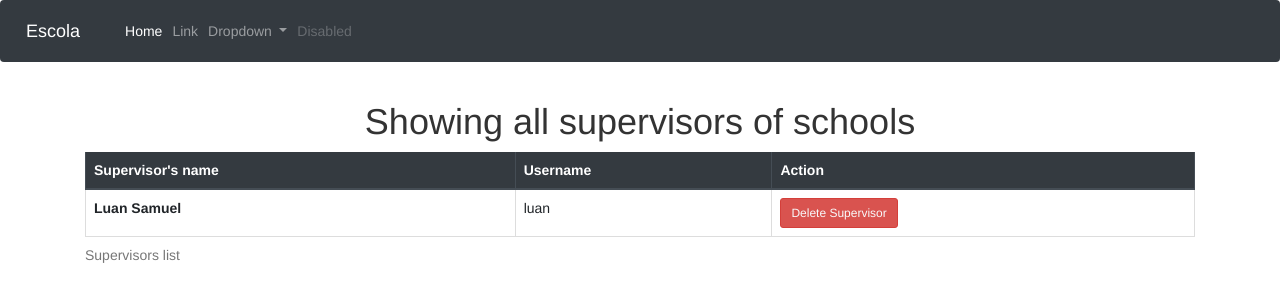
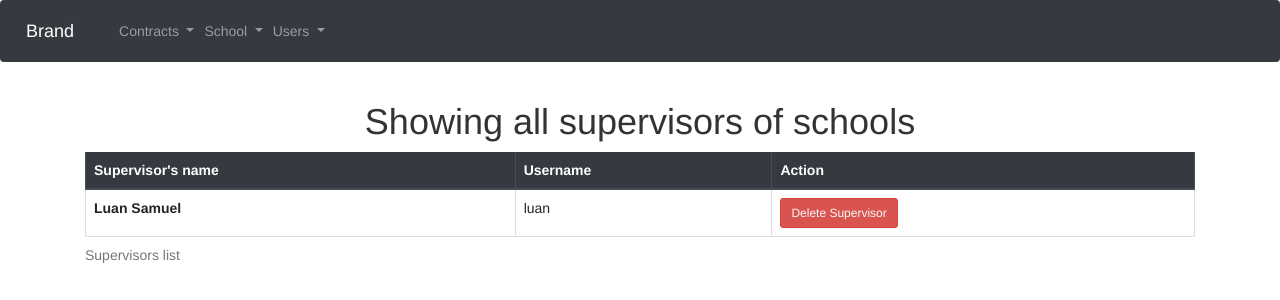
Before and after one commit to stopplay/tellme2.0, a Django app: page /users/seeallusers/ in a window 1280 px wide. Shown: the top 300 px of the page. Run offline with Django 3.2, Linux system fonts and the light colour scheme; a user stored in the database is signed in; data comes from the database, SQL or seed files in the repository; parts of the project's set-up code (start-up, migrations or seed data) failed here and were passed over; some libraries are stand-ins or nearby versions.

Commit message:
Navbar updates
added to the NavBar the correct links to the pages
added the dropdown actions
updated the urls.py from the referred mudules

```diff
--- a/classrooms/classrooms/templates/navbar.html
+++ b/classrooms/classrooms/templates/navbar.html
@@ -1,30 +1,43 @@
 <nav class="navbar navbar-expand-lg navbar-dark bg-dark">
-  <a class="navbar-brand" href="#">Escola</a>
+  <a class="navbar-brand" href="#">Brand</a>
   <button class="navbar-toggler" type="button" data-toggle="collapse" data-target="#navbarSupportedContent" aria-controls="navbarSupportedContent" aria-expanded="false" aria-label="Toggle navigation">
     <span class="navbar-toggler-icon"></span>
   </button>
 
   <div class="collapse navbar-collapse" id="navbarSupportedContent">
     <ul class="navbar-nav mr-auto">
-      <li class="nav-item active">
-        <a class="nav-link" href="#">Home <span class="sr-only">(current)</span></a>
-      </li>
-      <li class="nav-item">
-        <a class="nav-link" href="#">Link</a>
-      </li>
       <li class="nav-item dropdown">
-        <a class="nav-link dropdown-toggle" href="#" id="navbarDropdown" role="button" data-toggle="dropdown" aria-haspopup="true" aria-expanded="false">
-          Dropdown
+        <a class="nav-link dropdown-toggle" href="" id="navbarDropdown" role="button" data-toggle="dropdown" aria-haspopup="true" aria-expanded="false">
+          Contracts
         </a>
         <div class="dropdown-menu" aria-labelledby="navbarDropdown">
-          <a class="dropdown-item" href="#">Action</a>
-          <a class="dropdown-item" href="#">Another action</a>
+          <a class="dropdown-item" href="{% url 'contracts:seemycontracts' %}">See all Contracts</a>
+          <a class="dropdown-item" href="{% url 'contracts:createacontract' %}">Create contract</a>
           <div class="dropdown-divider"></div>
           <a class="dropdown-item" href="#">Something else here</a>
         </div>
       </li>
-      <li class="nav-item">
-        <a class="nav-link disabled" href="#" tabindex="-1" aria-disabled="true">Disabled</a>
+      <li class="nav-item dropdown">
+        <a class="nav-link dropdown-toggle" href="" id="navbarDropdown" role="button" data-toggle="dropdown" aria-haspopup="true" aria-expanded="false">
+          School
+        </a>
+        <div class="dropdown-menu" aria-labelledby="navbarDropdown">
+          <a class="dropdown-item" href="{% url 'school:seeallschools' %}">See all Schools</a>
+          <a class="dropdown-item" href="{% url 'school:add_school' %}">Add School</a>
+          <div class="dropdown-divider"></div>
+          <a class="dropdown-item" href="#">Something else here</a>
+        </div>
+      </li>
+      <li class="nav-item dropdown">
+        <a class="nav-link dropdown-toggle" href="" id="navbarDropdown" role="button" data-toggle="dropdown" aria-haspopup="true" aria-expanded="false">
+          Users
+        </a>
+        <div class="dropdown-menu" aria-labelledby="navbarDropdown">
+          <a class="dropdown-item" href="{% url 'users:seeallusers' %}">See all users</a>
+          <a class="dropdown-item" href="{% url 'users:create_user' %}">Create a User</a>
+          <div class="dropdown-divider"></div>
+          <a class="dropdown-item" href="#">Something else here</a>
+        </div>
       </li>
     </ul>
 
--- a/classrooms/contract/urls.py
+++ b/classrooms/contract/urls.py
@@ -12,8 +12,8 @@ router.register(r'contracts', views.ContractsViewSet)
 app_name = 'contracts'
 urlpatterns = [
     url('', include(router.urls)),
-    url('createacontract/', views.createacontract),
-    url('seemycontracts/', views.seemycontracts),
+    url('createacontract/', views.createacontract, name="createacontract"),
+    url('seemycontracts/', views.seemycontracts, name="seemycontracts"),
     path('set_signed/<int:contract_id>', views.set_signed, name='set_signed'),
     path('updatecontract/<int:contract_id>', views.updatecontract, name='updatecontract'),
     path('delete_contract/<int:contract_id>', views.delete_contract, name='delete_contract'),
--- a/classrooms/school/urls.py
+++ b/classrooms/school/urls.py
@@ -6,14 +6,16 @@ from . import views
 router = routers.DefaultRouter()
 router.register(r'schools', views.SchoolsViewSet)
 
+
 # Wire up our API using automatic URL routing.
 # Additionally, we include login URLs for the browsable API.
 
 app_name = 'school'
 urlpatterns = [
     url('', include(router.urls)),
-    url('add_school/', views.create_school),
-    url('seeallschools/', views.seeallschools),
+    url('seeclassbyid/', views.seeallclasses, name="seeclassbyid"),
+    url('add_school/', views.create_school, name="add_school"),
+    url('seeallschools/', views.seeallschools, name="seeallschools"),
     url('seeallschools_rest/', views.seeallschools_rest),
     path('update_school/<int:school_id>', views.update_school, name='update_school'),
     path('delete_school/<int:school_id>', views.delete_school, name='delete_school'),
--- a/classrooms/school_users/urls.py
+++ b/classrooms/school_users/urls.py
@@ -13,8 +13,8 @@ from rest_framework_jwt.views import obtain_jwt_token, refresh_jwt_token
 app_name = 'users'
 urlpatterns = [
     # url('', include(router.urls)),
-    url('create_user/', views.create_user),
-    url('seeallusers/', views.seeallusers),
+    url('create_user/', views.create_user, name="create_user"),
+    url('seeallusers/', views.seeallusers, name="seeallusers"),
     url('seeallusers_rest/', views.seeallusers_rest),
     path('delete_user/<int:user_id>/<type_of_user>', views.delete_user, name='delete_user'),
     path('set_parents/<int:student_id>/', views.set_parents, name='set_parents'),
```
Also changed, not shown: classrooms/school/templates/school/seeclassbyid.html (added, +19 -0 lines), classrooms/school/views.py (+8 -0 lines).
